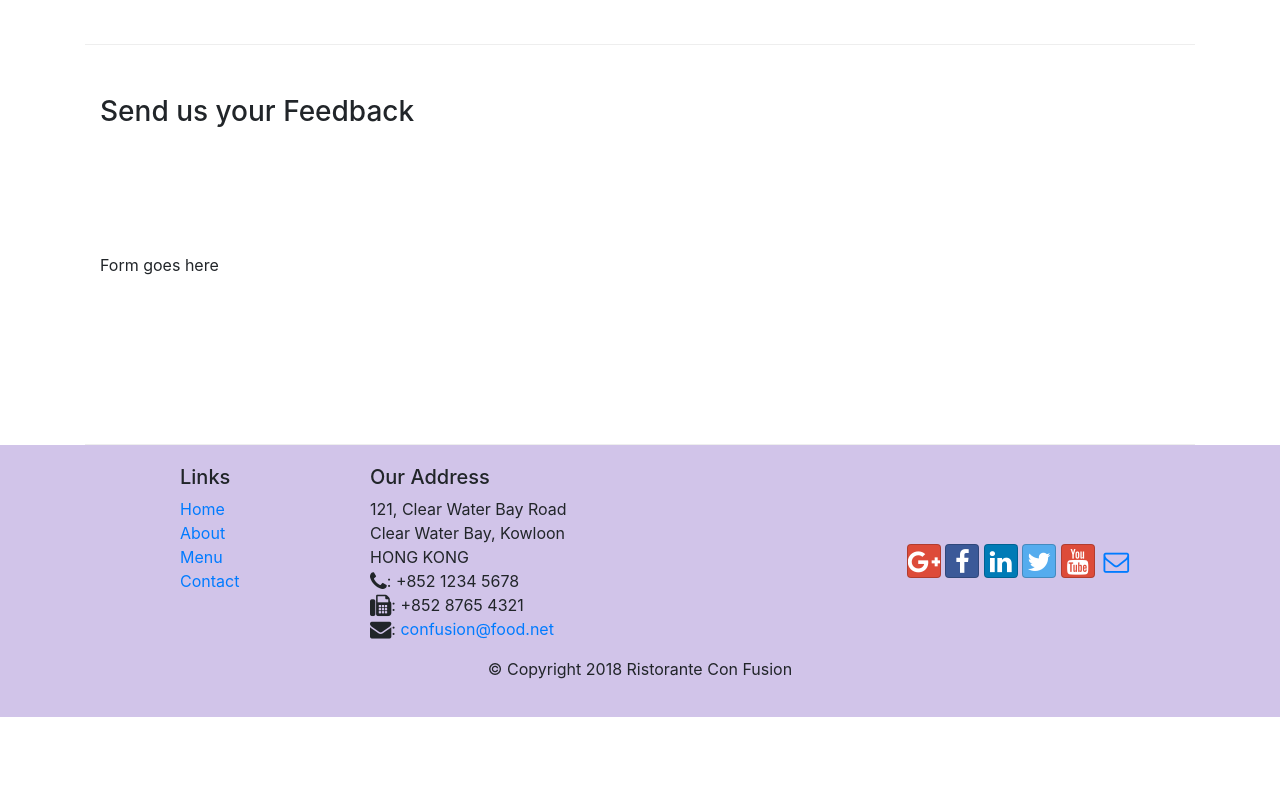
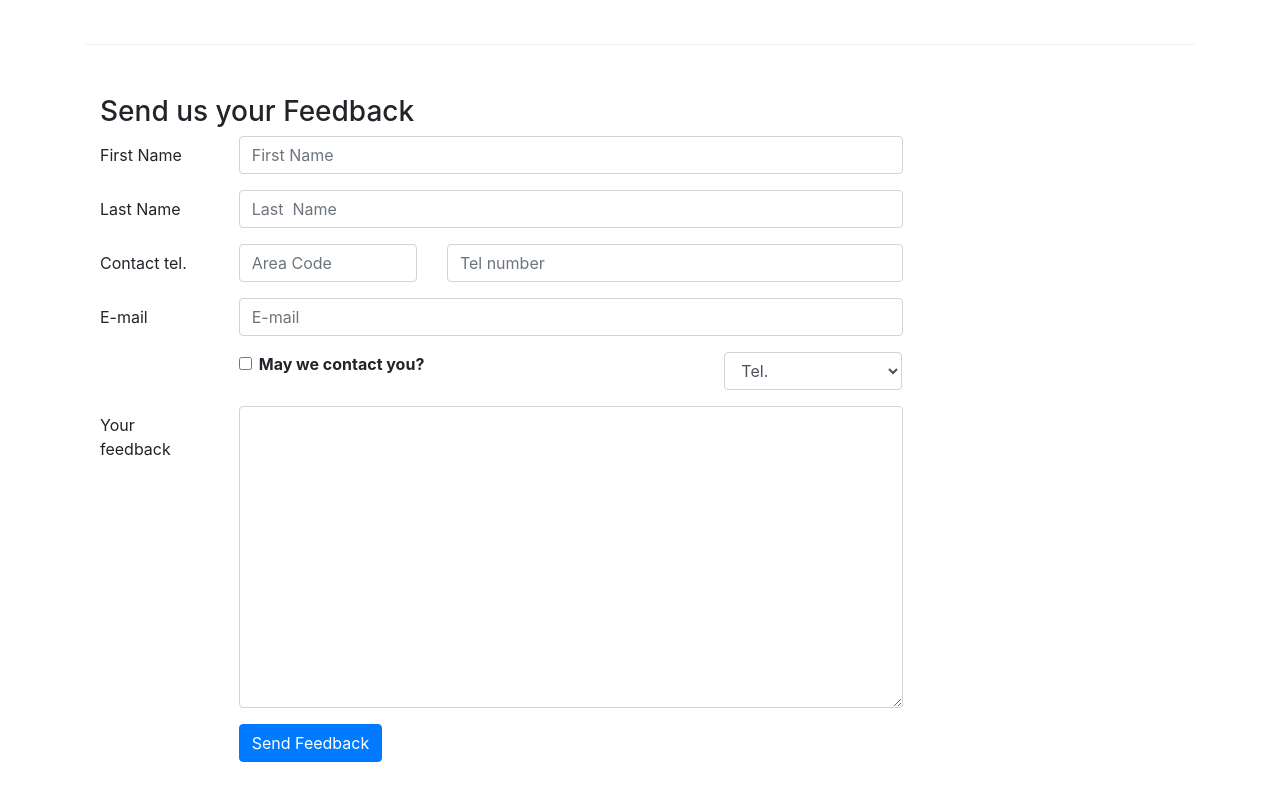
Before and after one commit to Vaskomain/conFusion, a website: page contactus.html in a window 1280 px wide. Shown: the part 820-1620 px from the top of the page. Before the commit the page ends 1537 px from the top, so only its background shows below. Drawn offline with nearby package versions, Linux system fonts and the light colour scheme.

Commit message:
feedback form

```diff
--- a/contactus.html
+++ b/contactus.html
@@ -92,7 +92,64 @@
                 <h3>Send us your Feedback</h3>
             </div>
             <div class="col-12 col-md-9">
-                Form goes here
+                <form>
+                    <div class="form-group row">
+                        <label for="firstname" class="col-md-2 col-form-label">First Name</label>
+                        <div class="col-md-10">
+                            <input type="text" class="form-control" id="firstname" name="firstname" placeholder="First Name">
+                        </div>
+                    </div>
+                    <div class="form-group row">
+                        <label for="lastname" class="col-md-2 col-form-label">Last Name</label>
+                        <div class="col-md-10">
+                            <input type="text" class="form-control" id="lastname" name="lastname" placeholder="Last  Name">
+                        </div>
+                    </div>
+                    <div class="form-group row">
+                        <label for="telnum" class="col-12 col-md-2 col-form-label">Contact tel.</label>
+                        <div class="col-5 col-md-3">
+                            <input type="tel" class="form-control" id="areacode" name="areacode" placeholder="Area Code">
+                        </div>
+                        <div class="col-7 col-md-7">
+                            <input type="tel" class="form-control" id="telnum" name="telnum" placeholder="Tel number">
+                        </div>
+                    </div>
+                    <div class="form-group row">
+                        <label for="emailid" class="col-md-2 col-form-label">E-mail</label>
+                        <div class="col-md-10">
+                            <input type="email" class="form-control" id="emailid" name="emailid" placeholder="E-mail">
+                        </div>
+                    </div>
+                    <div class="form-group row">
+                        <div class="col-md-6 offset-md-2">
+                            <div class="form-check">
+                                <input type="checkbox" class="form-check-input" name="approve" id="aprove" value="">
+                                <label class="form-check-label" for="approve">
+                                    <strong> May we contact you?</strong>
+                                </label>
+                            </div>
+                        </div>
+                        <div class="col-md-3 offset-md-1">
+                            <select class="form-control">
+                                <option>Tel.</option>
+                                <option>Email</option>
+                            </select>
+                        </div>
+                    </div>
+                    <div class="form-group row">
+                        <label for="feedback" class="col-md-2 col-form-label">Your feedback</label>
+                        <div class="col-md-10">
+                            <textarea class="form-control" id="feedback" name="feedback" rows="12"></textarea>
+                        </div>
+                    </div>
+                    <div class="form-group row">
+                        <div class="offset-md-2 col-md-10">
+                            <button type="submit" class="btn btn-primary">
+                                Send Feedback
+                            </button>
+                        </div>
+                    </div>
+                    </form>
             </div>
             <div class="col-12 col-md">
         </div>
```
Lines whose indentation alone changed are shown as unchanged.
